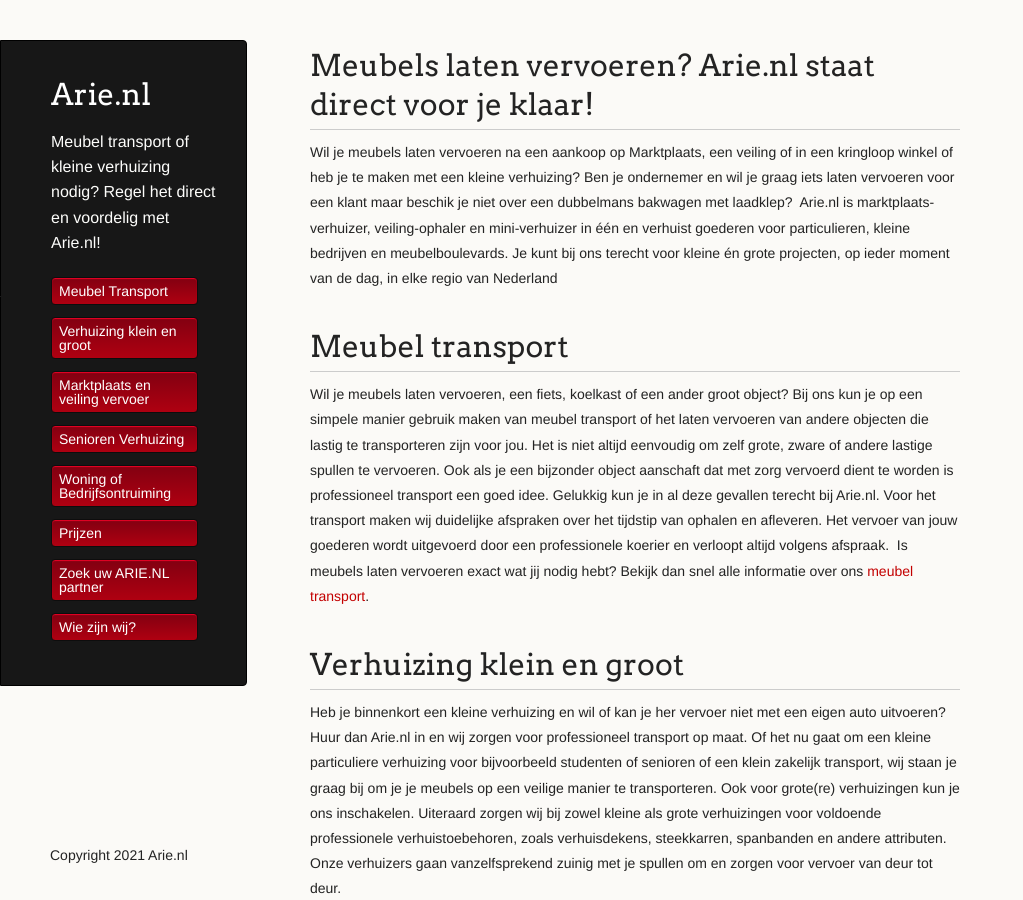
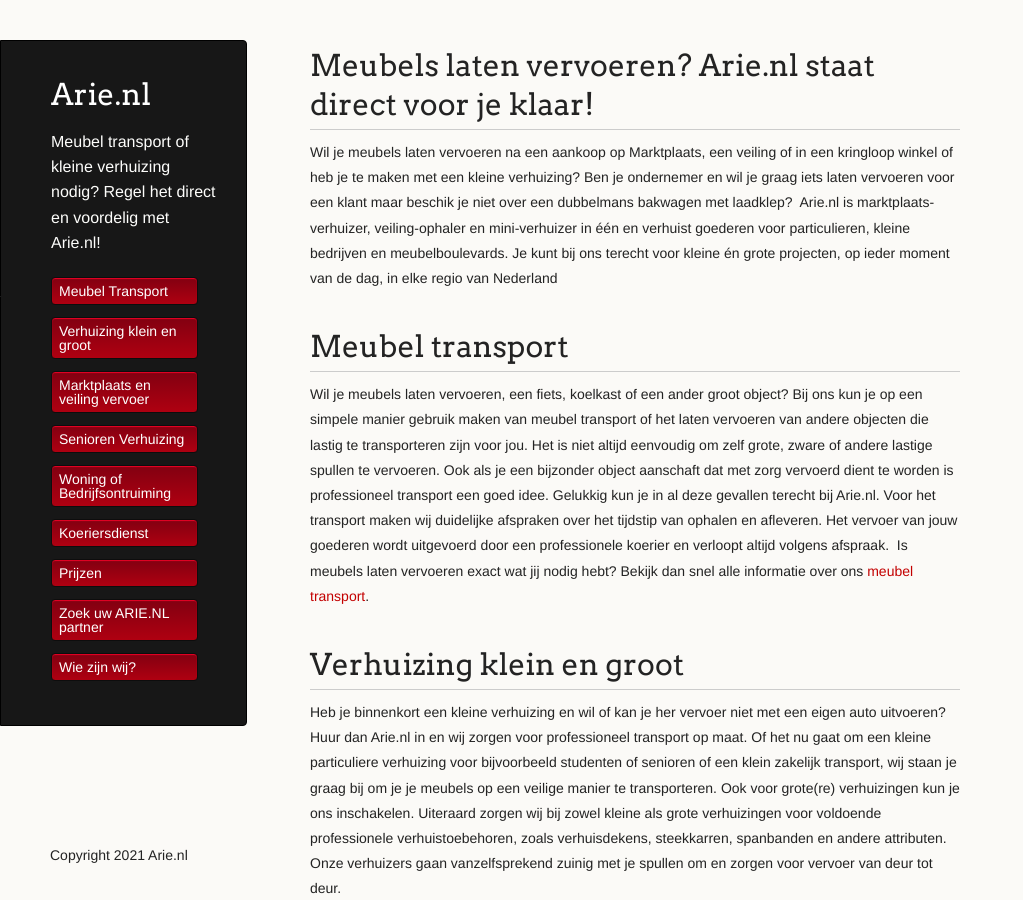
Before and after one commit to amsdfw/arie.nl, a Jekyll site: the page built from index.md, in a window 1280 px wide and 900 px high. Shown: the whole window, without its empty margins (0-1023 px from the left). Built offline with Jekyll 4.4.1, drawn with Linux system fonts in a browser that asks for light colours; our own code applies the rules of GitHub Pages for plain Markdown files.

Commit message:
Update default.html

```diff
--- a/_layouts/default.html
+++ b/_layouts/default.html
@@ -25,6 +25,7 @@
           <li><a href="/marktplaats-en-veiling-vervoer.html">Marktplaats en veiling vervoer</a></li>
           <li><a href="/senioren-verhuizing.html">Senioren Verhuizing</a></li>
           <li><a href="/woning-of-bedrijfsontruiming.html">Woning of Bedrijfsontruiming</a></li>
+          <li><a href="/koeriersdienst.html">Koeriersdienst</a></li>
           <li><a href="/prijzen.html">Prijzen</a></li>
           <li><a href="/zoek-uw-arie.nl-partner.html">Zoek uw ARIE.NL partner</a></li>
           <li><a href="/wie-zijn-wij.html">Wie zijn wij?</a></li>
```
